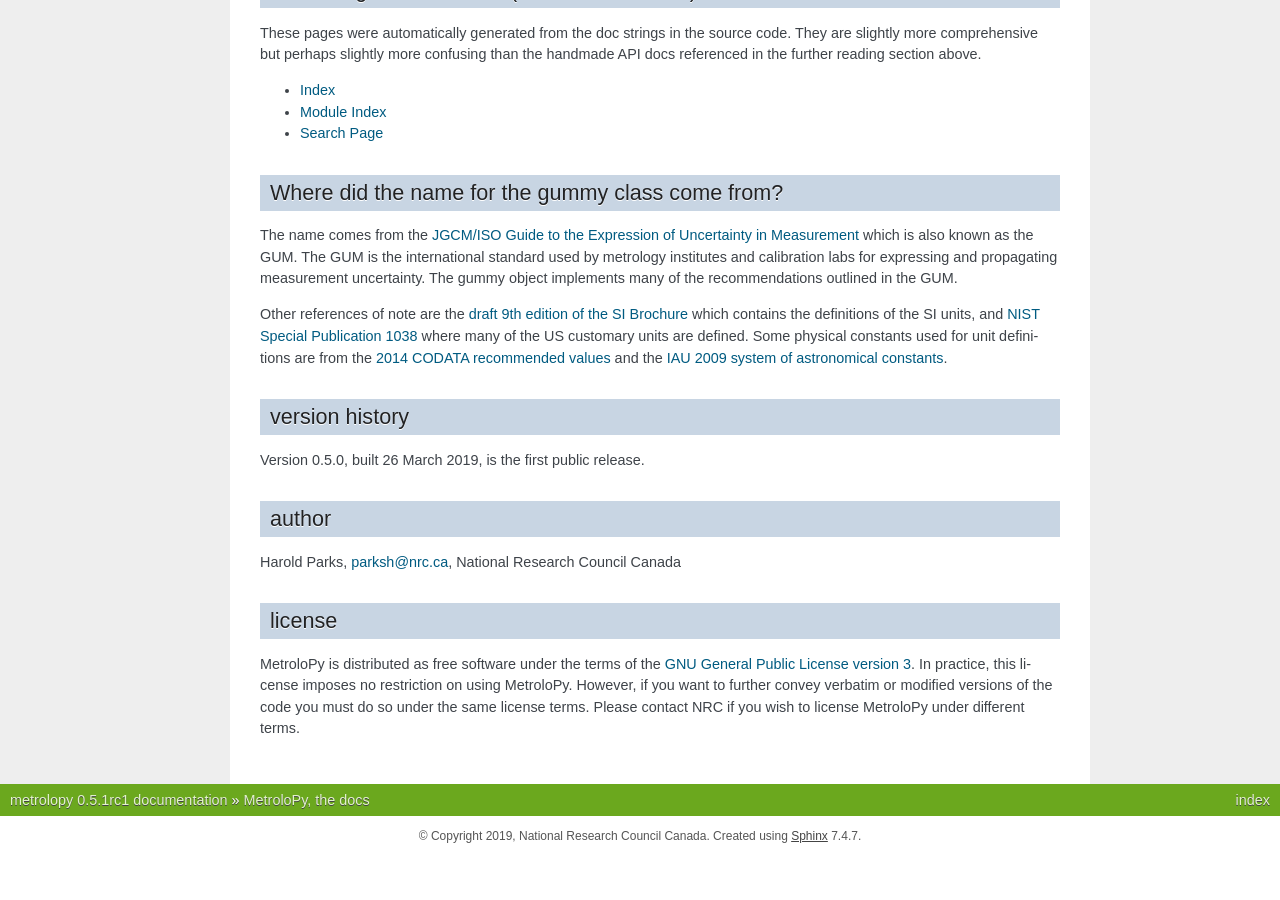
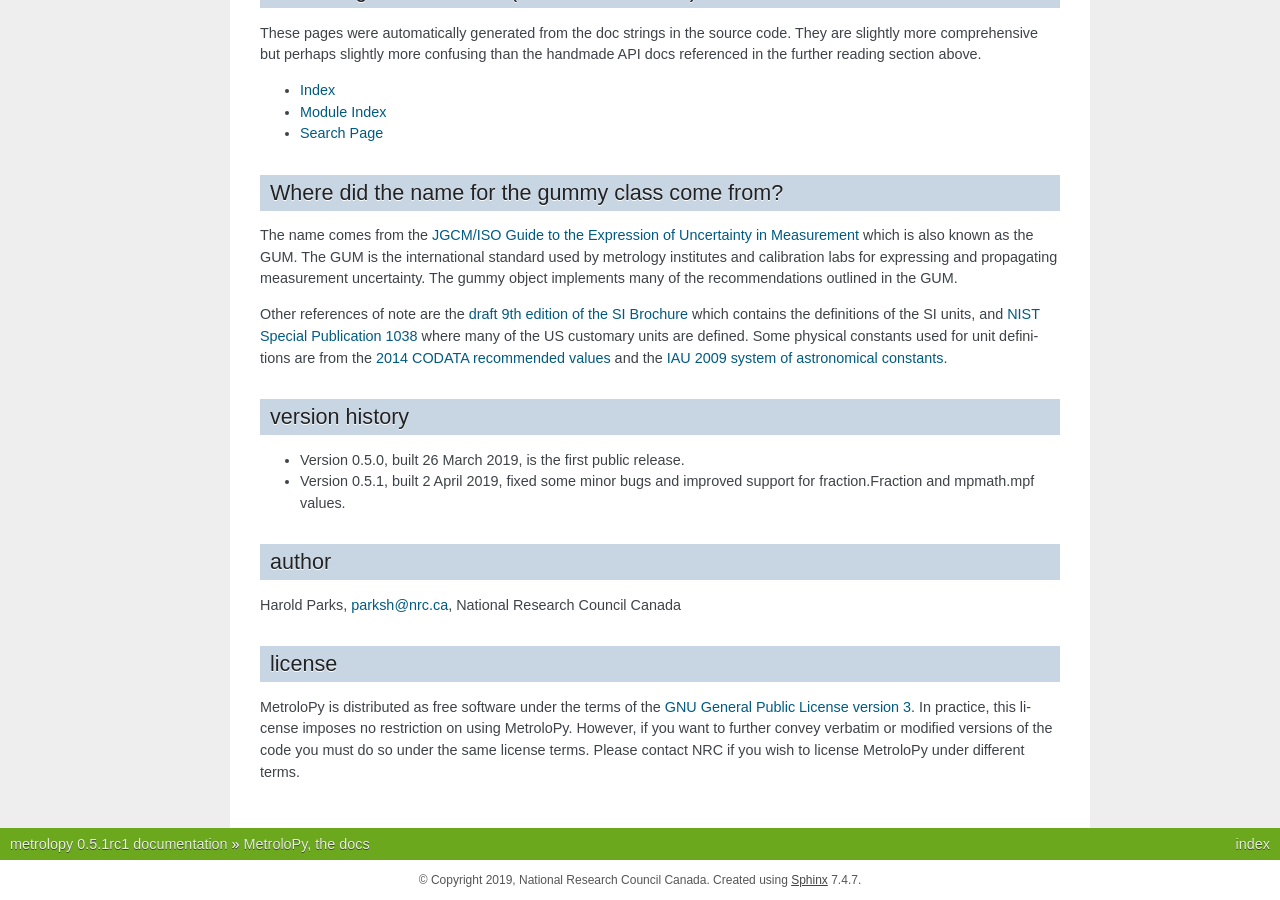
Before and after one commit to nrc-cnrc/MetroloPy, a Sphinx documentation site: the page built from docs/index.rst, in a window 1280 px wide and 900 px high, scrolled down 977 px. Built offline with Sphinx 7.4.7, drawn with Linux system fonts in a browser that asks for light colours; before the commit the page ends 1833 px from its top, so only the background shows below that.

Commit message:
Update index.rst

```diff
--- a/docs/index.rst
+++ b/docs/index.rst
@@ -117,7 +117,8 @@ and the
 version history
 ===============
 
-Version 0.5.0, built 26 March 2019, is the first public release.
+* Version 0.5.0, built 26 March 2019, is the first public release.
+* Version 0.5.1, built 2 April 2019, fixed some minor bugs and improved support for fraction.Fraction and mpmath.mpf values.
 
 
 author
```
